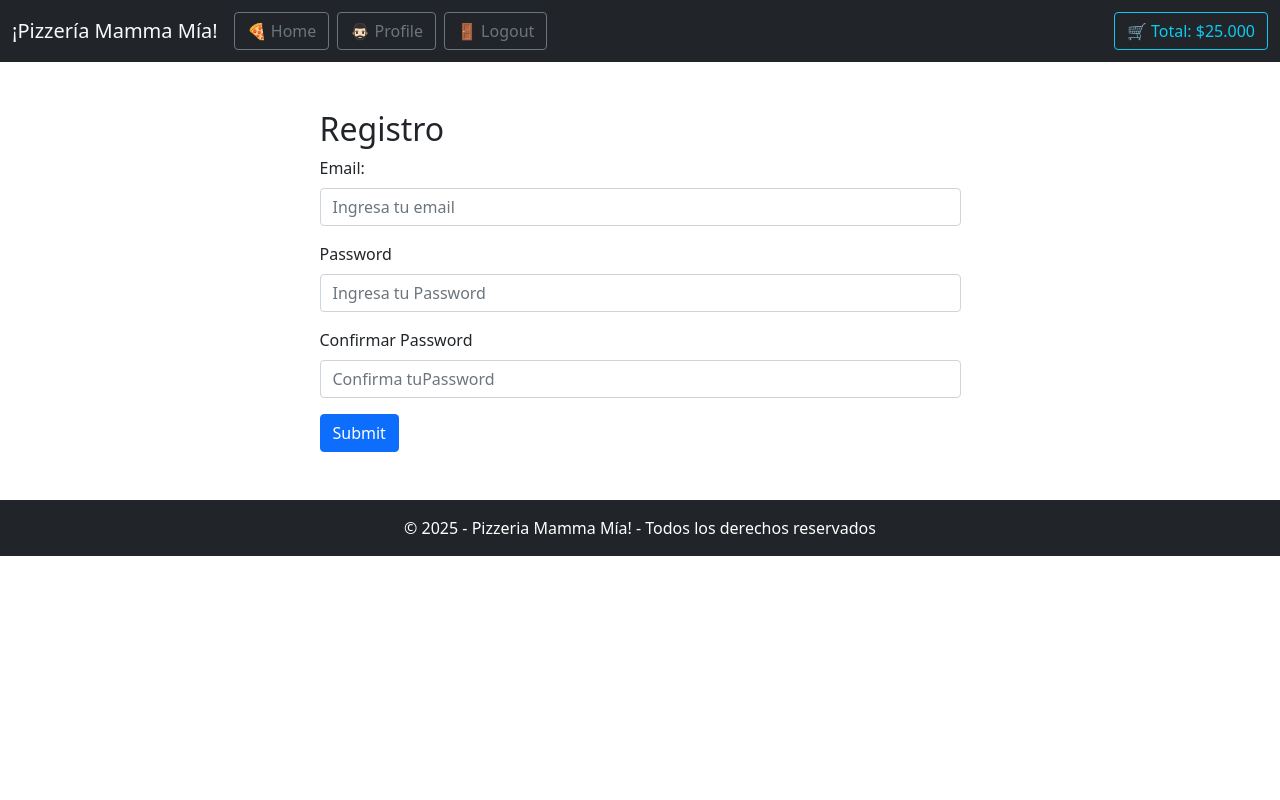
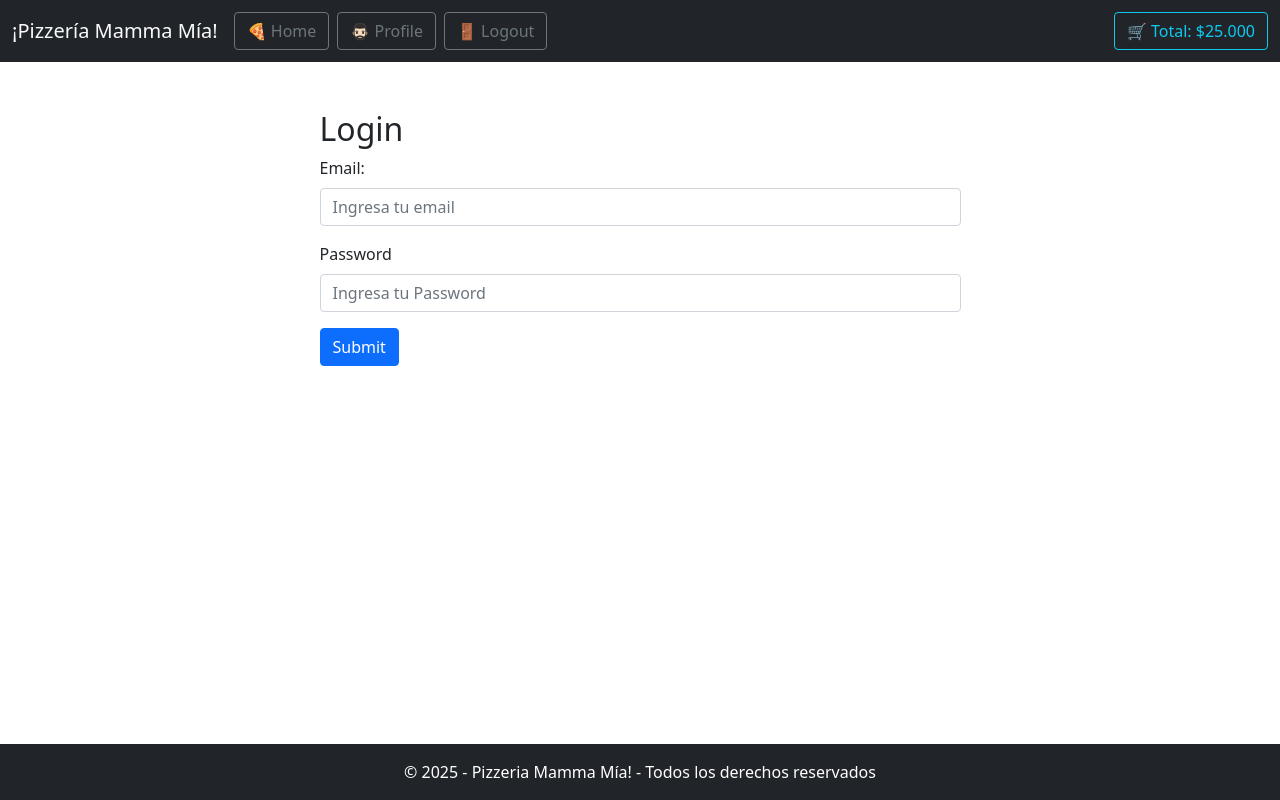
Before and after one commit to DanielCornelio/react-d1, a React (Vite) app: page / in a window 1280 px wide. Built offline with nearby package versions, Linux system fonts and the light colour scheme.

Commit message:
Se corrige posicionamiento del footer

```diff
--- a/src/App.css
+++ b/src/App.css
@@ -0,0 +1,10 @@
+/* Asegura que el body ocupe toda la altura de la ventana */
+html, body, #root, .app {
+    height: 100%;
+}
+
+/* Flexbox para el contenedor principal */
+.app {
+    display: flex;
+    flex-direction: column;
+}
--- a/src/App.jsx
+++ b/src/App.jsx
@@ -8,13 +8,13 @@ import Login from './components/Login/Login'
 function App() {
 
   return (
-    <>
+    <div className='app'>
       <Navbar/>
-      {/* <Home/> */}
-      <Register/>
-      {/* <Login/> */}
+      {/* <Home/>  */}
+      {/* <Register/> */}
+      <Login/>
       <Footer/>
-    </>
+    </div>
   )
 }
 
--- a/src/components/Footer/Footer.jsx
+++ b/src/components/Footer/Footer.jsx
@@ -2,7 +2,7 @@ import React from 'react'
 
 const Footer = () => {
   return (
-    <footer className='bg-dark p-3'>
+    <footer className='bg-dark p-3 mt-auto'>
         <p className='text-white text-center m-0'>© 2025 - Pizzeria Mamma Mía! - Todos los derechos reservados</p>
     </footer>
   )
--- a/src/components/Register/Register.jsx
+++ b/src/components/Register/Register.jsx
@@ -58,7 +58,7 @@ const Register = () => {
     }
 
     return (
-        <Form className="my-5" onSubmit={handleResult}>
+        <Form className="my-5" onSubmit={handleResult} >
             <Container >
                 <Row className="justify-content-md-center">
                     <Col md={7} className="center">
```
